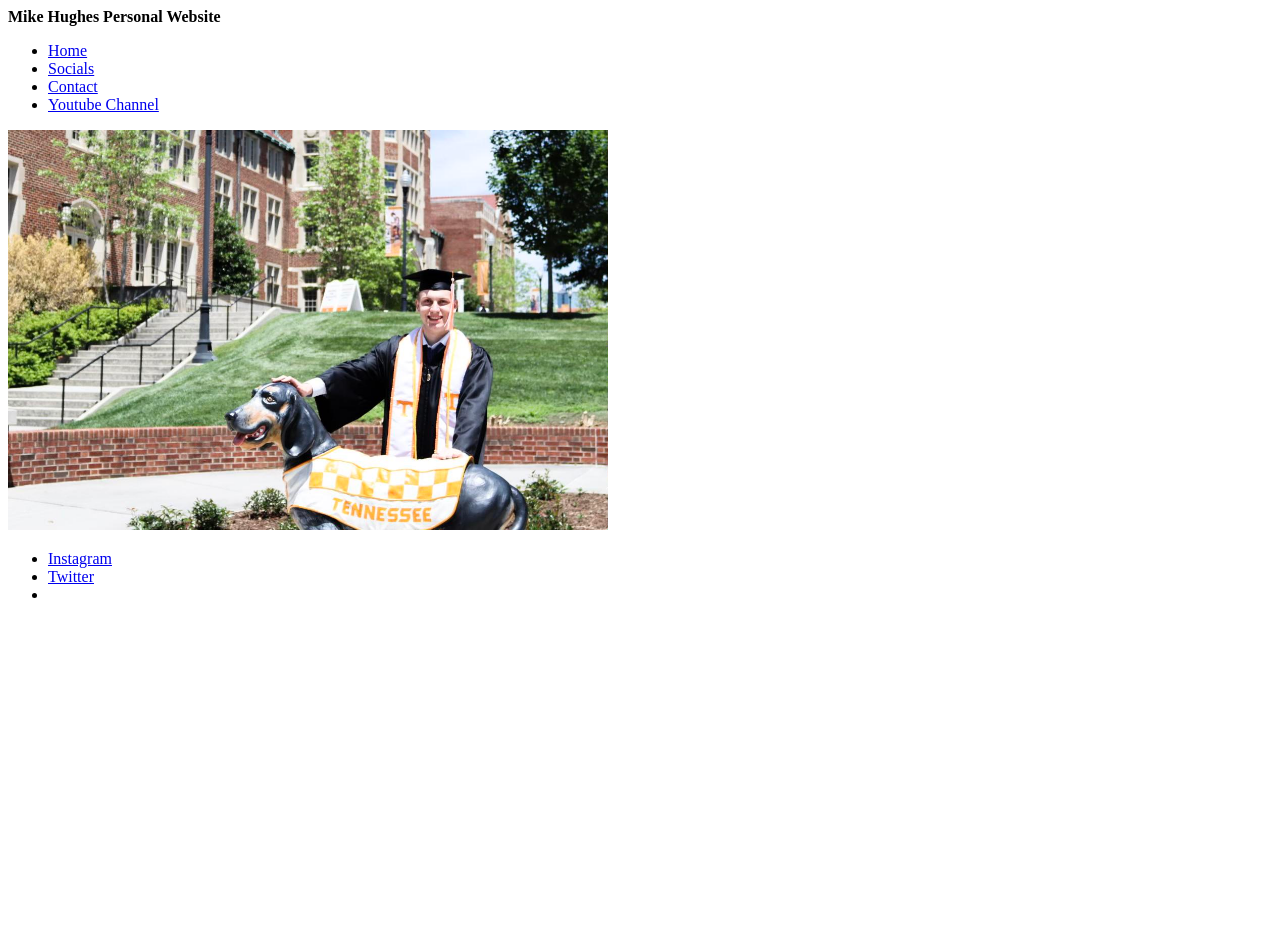
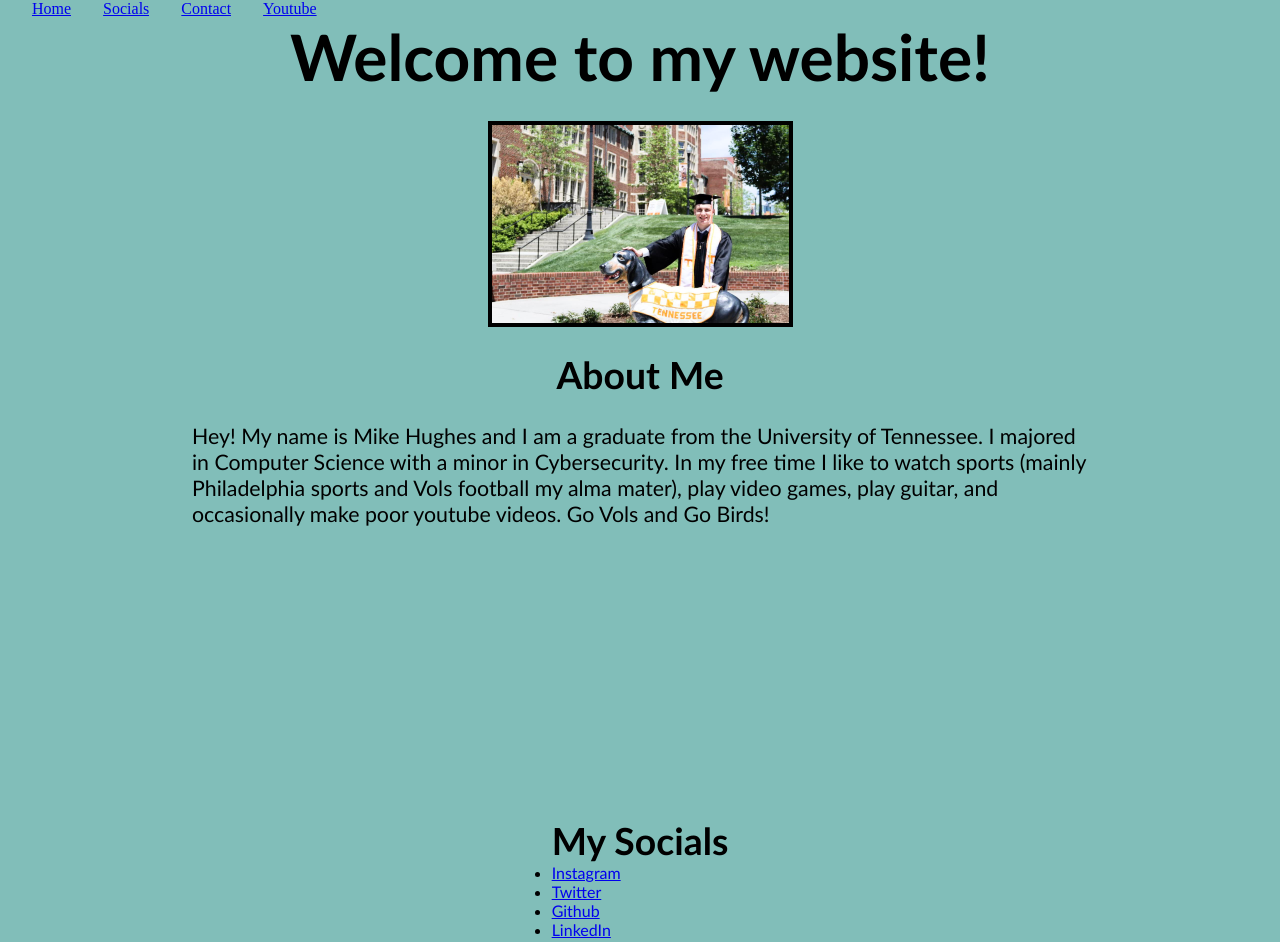
Before and after one commit to mhughe36/mhughe36.github.io, a plain HTML site: page index.html in a window 1280 px wide. Shown: the top 942 px of the page. Before the commit the page ends 800 px from the top, so only its background shows below. Drawn offline with Linux system fonts and the light colour scheme.

Commit message:
Basic outline completed

```diff
--- /dev/null
+++ b/css/styles.css
@@ -0,0 +1,53 @@
+*{
+padding: 0;
+margin: 0;
+background-color: rgb(129, 190, 185);
+}
+
+header nav ul{
+    display: flex;
+    margin-right: 75%;
+    list-style: none;
+}
+
+header nav ul li{
+    padding-left: 10%;
+}
+
+section{
+    height: 100vh;
+    display: flex;
+    justify-content: center;
+    /*align-items: center;*/
+    font-family: Candara, Calibri, Segoe, Segoe UI, Optima, Arial, sans-serif;
+    }
+#About h2{
+    padding-top: 2%;
+}
+.container h1{
+   /* margin-right: 10%;*/
+    text-align: center;
+    font-size: 48pt;
+    padding-bottom: 2%;
+}
+.container h2{
+    text-align: center;
+    font-size: 28pt;
+}
+.container p{
+    padding-left: 15%;
+    padding-right: 15%;
+    padding-top: 2%;
+    font-size: 16pt;
+}
+.container img{
+    padding: auto;
+    height: 198px;
+    width: 297px;
+
+    margin-left: auto;
+    margin-right: auto;
+    display: block;
+    /*padding-top: 2%;*/
+    border: 4px black solid;
+}
--- a/index.html
+++ b/index.html
@@ -4,41 +4,54 @@
     <head>
         <title>
             Personal Website
+        </title>
             <link rel="stylesheet" href="css/styles.css">
-        </title>
+
     </html>
     <body>
-        <b>Mike Hughes Personal Website</b>
+
+        <header>
         <nav>
             <ul>
                 <li><a href="#About">Home</a></li>
                 <li><a href="#Socials">Socials</a></li>
                 <li><a href="#Contact">Contact</a></li>
-                <li><a href="#Youtube">Youtube Channel</a></li>
+                <li><a href="#Youtube">Youtube</a></li>
             </ul>
         </nav>
+
+        </header>
         <section id="About">
         <div class="container">
-            <img src="img/picofme.jpg" alt="pic of me" height="400" weight="400">
+            <h1>Welcome to my website!</h1>
+            <img src="img/picofme.jpg" alt="pic of me">
+            <h2>About Me</h2>
+            <p>Hey! My name is Mike Hughes and I am a graduate from the University of Tennessee. I majored in Computer Science
+                with a minor in Cybersecurity.
+                In my free time I like to watch sports (mainly Philadelphia sports and Vols football my alma mater),
+                play video games, play guitar, and occasionally make poor youtube videos. Go Vols and Go Birds!
+            </p>
         </div>
         </section>
         <section id="Socials">
         <div class="container">
+            <h2>My Socials</h2>
             <ul>
-                <li><a href="https://www.instagram.com/my_cues/">Instagram</a></li>
-                <li><a href="https://twitter.com/Mik3DaMoos3">Twitter</a></li>
-                <li><a href="https://github.com/mhughe36"></a></li>
+                <li><a href="https://www.instagram.com/my_cues/" target="_blank">Instagram</a></li>
+                <li><a href="https://twitter.com/Mik3DaMoos3" target="_blank">Twitter</a></li>
+                <li><a href="https://github.com/mhughe36" target="_blank">Github</a></li>
+                <li><a href="https://www.linkedin.com/in/michael-hughes-869969229/" target="_blank">LinkedIn</a></li>
             </ul>
         </div>
         </section>
         <section id="Contact">
         <div class="container">
-
+            <h2>Contact Me</h2>
         </div>
         </section>
         <section id="Youtube">
         <div class="container">
-
+            <h2>My Youtube Channel!</h2>
         </div>
         </section>
     </body>
```
